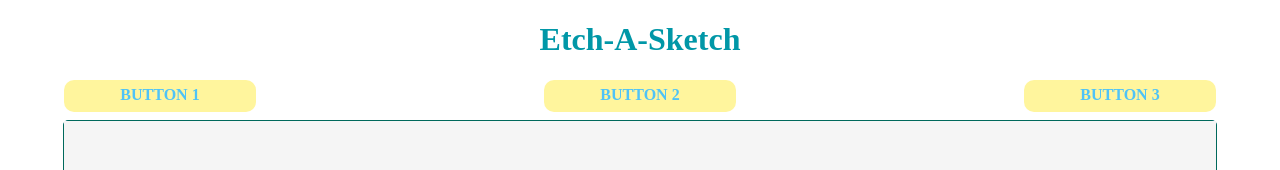
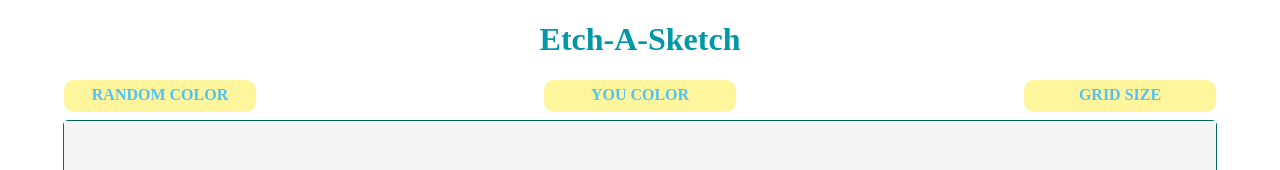
Before and after one commit to vladserikov/each-a-sletch, a plain HTML site: page index.html in a window 1280 px wide. Shown: the top 170 px of the page. Drawn offline with nearby package versions, Linux system fonts and the light colour scheme.

Commit message:
buuton text redact

```diff
--- a/css/main.min.css
+++ b/css/main.min.css
@@ -1,2 +1,2 @@
-*{outline:none;border:none}body{width:100%;height:100%;display:-webkit-box;display:-ms-flexbox;display:flex;-webkit-box-orient:vertical;-webkit-box-direction:normal;-ms-flex-direction:column;flex-direction:column;-webkit-box-align:center;-ms-flex-align:center;align-items:center;color:#0097A7}.container{margin:auto;background-color:#2979FF;width:90vw;height:75vh;display:-ms-grid;display:grid;-ms-grid-rows:(1fr)[16];grid-template-rows:repeat(16, 1fr);-ms-grid-columns:(1fr)[16];grid-template-columns:repeat(16, 1fr);border-radius:5px;border:solid 1px #00695C}.button{display:-webkit-box;display:-ms-flexbox;display:flex;-webkit-box-orient:horizontal;-webkit-box-direction:normal;-ms-flex-direction:row;flex-direction:row;-webkit-box-pack:justify;-ms-flex-pack:justify;justify-content:space-between;width:90%;height:5vh}.btn{background-color:#FFF59D;color:#4FC3F7;width:15vw;height:4vh;text-transform:uppercase;font-weight:bold;border-radius:10px;margin-bottom:10px;-webkit-transition:.2s;transition:.2s}.btn:hover{-webkit-box-shadow:0px 2px 10px black;box-shadow:0px 2px 10px black}.btn:active{background-color:#FFEE58;color:#1A237E;-webkit-box-shadow:1px 1px 2px black;box-shadow:1px 1px 2px black}.block{background-color:#F5F5F5}
+*{outline:none;border:none}body{width:100%;height:100%;display:-webkit-box;display:-ms-flexbox;display:flex;-webkit-box-orient:vertical;-webkit-box-direction:normal;-ms-flex-direction:column;flex-direction:column;-webkit-box-align:center;-ms-flex-align:center;align-items:center;color:#0097A7}.container{margin:auto;background-color:#2979FF;width:90vw;height:75vh;display:-ms-grid;display:grid;-ms-grid-rows:(1fr)[16];grid-template-rows:repeat(16, 1fr);-ms-grid-columns:(1fr)[16];grid-template-columns:repeat(16, 1fr);border-radius:5px;border:solid 1px #00695C}.button{display:-webkit-box;display:-ms-flexbox;display:flex;-webkit-box-orient:horizontal;-webkit-box-direction:normal;-ms-flex-direction:row;flex-direction:row;-webkit-box-pack:justify;-ms-flex-pack:justify;justify-content:space-between;width:90%;height:5vh}.btn{background-color:#FFF59D;color:#4FC3F7;min-width:15vw;height:4vh;text-transform:uppercase;font-weight:bold;border-radius:10px;margin-bottom:10px;-webkit-transition:.2s;transition:.2s}.btn:hover{-webkit-box-shadow:0px 2px 10px black;box-shadow:0px 2px 10px black}.btn:active{background-color:#FFEE58;color:#1A237E;-webkit-box-shadow:1px 1px 2px black;box-shadow:1px 1px 2px black}.block{background-color:#F5F5F5}
 /*# sourceMappingURL=main.min.css.map */
--- a/index.html
+++ b/index.html
@@ -11,9 +11,9 @@
 <body>
     <h1>Etch-A-Sketch</h1>
     <div class="button">
-        <button class="btn" id="btn1">Button 1</button>
-        <button class="btn" id="btn2">Button 2</button>
-        <button class="btn" id="btn3">Button 3</button>
+        <button class="btn" id="btn1">Random color</button>
+        <button class="btn" id="btn2">You color</button>
+        <button class="btn" id="btn3">Grid Size</button>
     </div>
     <div class="container">
     </div>
```
Also changed, not shown: 1 other file.
